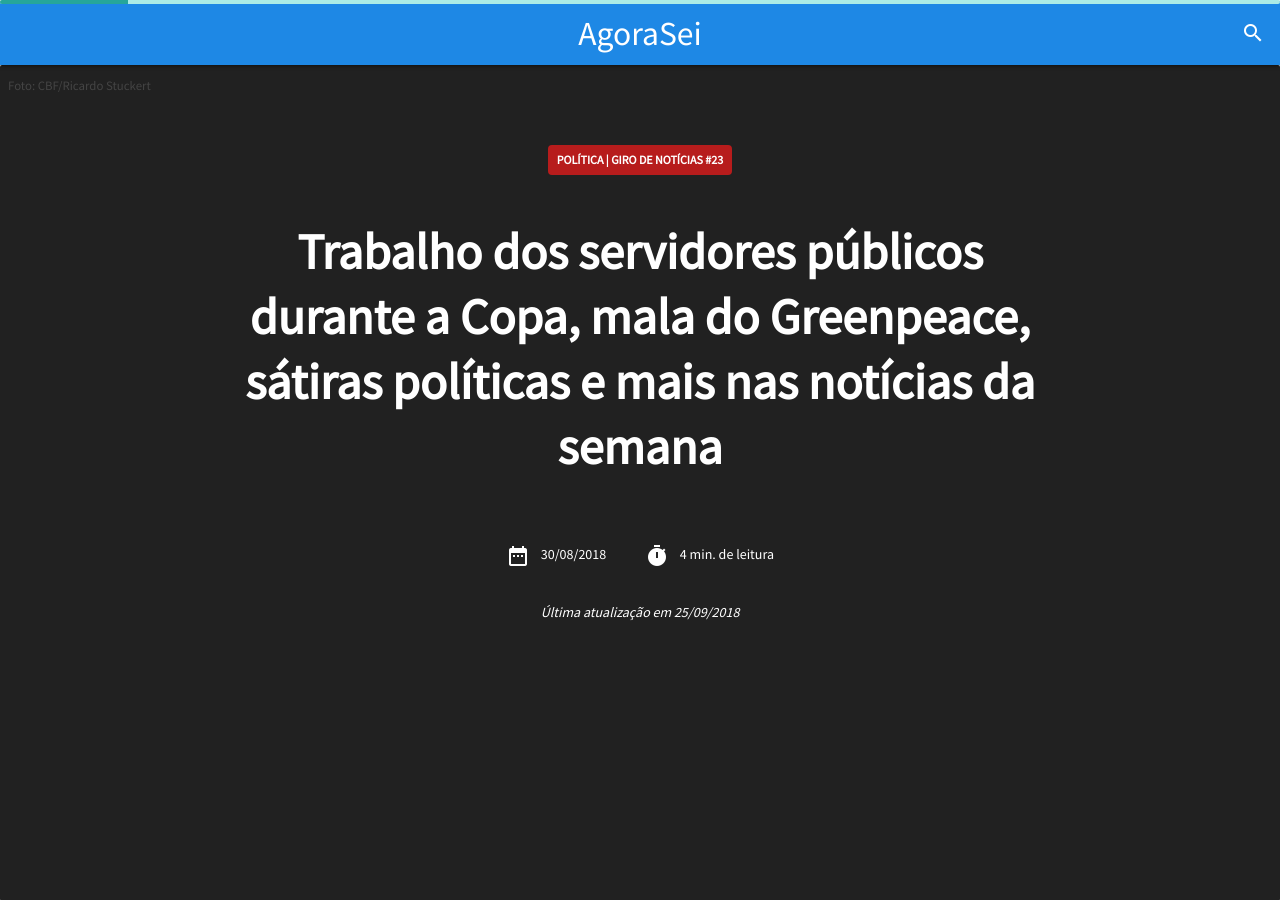
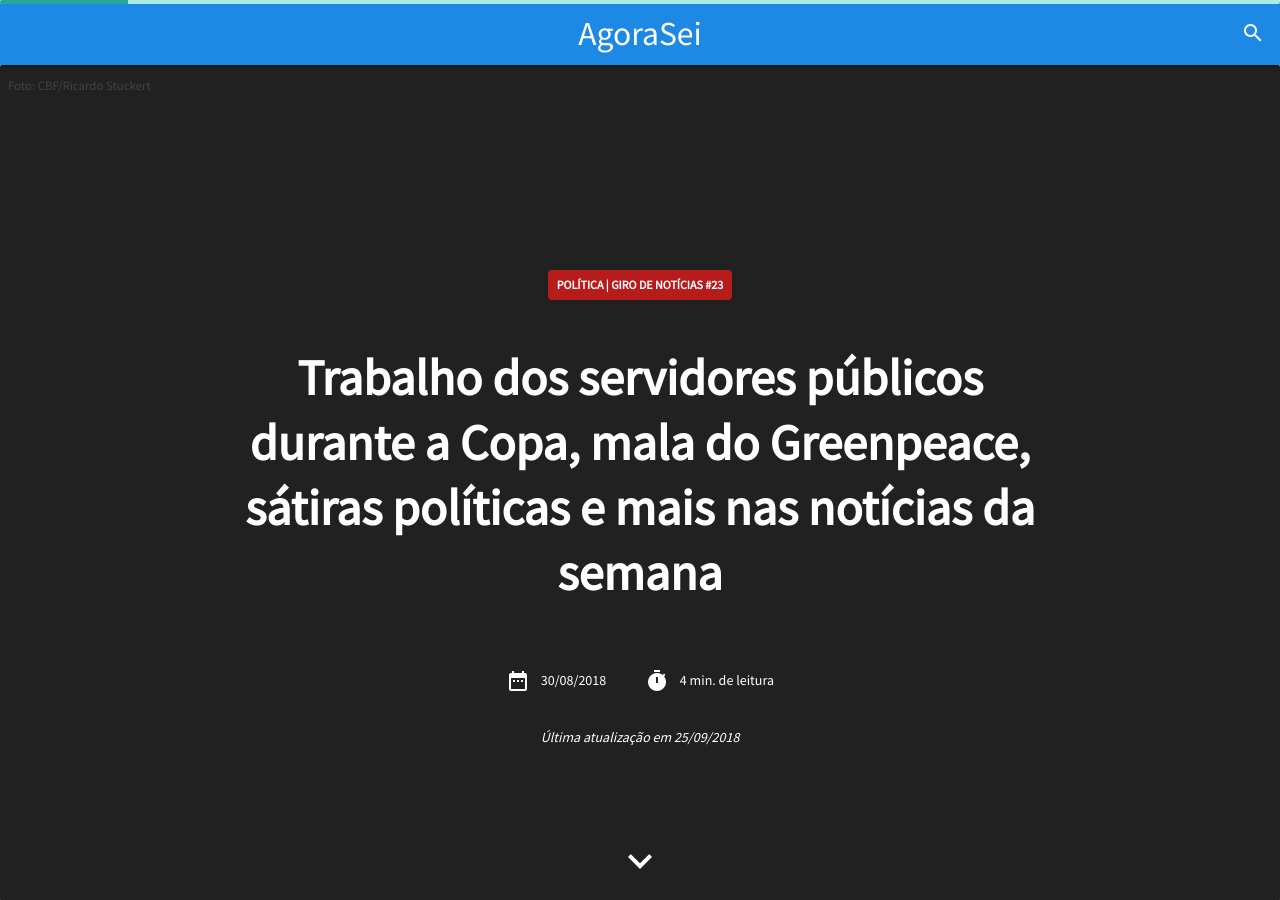
Before and after one commit to agorasei/agorasei.github.io, a Jekyll site: the page built from giro-1.html, in a window 1280 px wide and 900 px high. Built offline with Jekyll 4.4.1, drawn with Linux system fonts in a browser that asks for light colours; some of the changed text lies outside the part shown.

Commit message:
Fix flexbox for news slider on mobile

```diff
--- a/_sass/components/detail.scss
+++ b/_sass/components/detail.scss
@@ -50,6 +50,28 @@
 			left: .5rem;
 			font-size: .8rem;
 		}
+
+		.headline-gotoContent {
+			position: absolute;
+			bottom: 0;
+			left: 50%;
+			margin-left: -1.5rem;
+			animation: bouncing-arrow 1.5s ease-out infinite;
+
+			.material-icons {
+				font-size: 3rem;
+			}
+		}
+
+		@keyframes bouncing-arrow {
+			0%, 100% {
+				transform: translateY(0);
+			}
+
+			50% {
+				transform: translateY(-0.685em);
+			}
+		}
 	}
 
 }
@@ -57,24 +79,31 @@
 // Small size screens
 @media (max-width: 600px) {
 
+	#detailContent {
+		display: flex;
+		align-items: center;
+		justify-content: center;
+		flex-direction: column;
+		//overflow-x: hidden;
+	}
+
 	.drops-mobile-carousel {
 		display: flex;
-		align-items: stretch;
-		justify-content: flex-start;
+		align-items: center;
+		justify-content: center;
 		position: relative;
-		box-sizing: border-box;
-		width: 1000px;
-		overflow: hidden;
+		left: 85vw;
 
 		.drop {
+			width: 90vw;
+			height: calc(100vh - 70px);
 			display: flex;
 			align-items: stretch;
-			width: 90vw;
-			height: calc(100vh - 70px);
+			justify-content: center;
 			overflow: hidden;
 			position: relative;
-			-webkit-transform: scale(0.9) translateY(-2rem);
-			transform: scale(0.9) translateY(-2rem);
+			-webkit-transform: scale(0.9) translateY(0);
+			transform: scale(0.9) translateY(0);
 			opacity: .8;
 			cursor: pointer;
 			pointer-events: none;
@@ -86,6 +115,12 @@
 				transform: scale(1) translateY(0);
 				opacity: 1;
 			}
+
+			.col {
+				display: flex;
+				align-items: stretch;
+				justify-content: center;
+			}
 		}
 	}
 
@@ -93,6 +128,11 @@
 
 // Medium size
 @media (min-width: 601px) and (max-width: 991px) {
+
+	.card.headline {
+		display: flex;
+		align-items: center;
+	}
 
 }
 
@@ -112,6 +152,8 @@
 
 	.headline {
 		margin: 0;
+		display: flex;
+		align-items: center;
 		height: calc(100vh - 64px);
 
 		.headline-title {
--- a/giro-1.html
+++ b/giro-1.html
@@ -17,6 +17,7 @@ layout: detail
 						<p class="headline-update white-text">Última atualização em 25/09/2018</p>
 						<p class="headline-photoCredit"> Foto: CBF/Ricardo Stuckert</p>
 					</div>
+					<a href="#" class="headline-gotoContent white-text"><i class="material-icons">keyboard_arrow_down</i></a>
 				</div>
 			</div>
 		</div>
@@ -45,3 +46,15 @@ layout: detail
 		</div>
 
 	</section>
+
+	<aside class="socialMedia">
+		<ul>
+			<li><a href="#"><i class="material_icons">whatsapp</i> <span>WhatsApp</span></a></li>
+			<li><a href="#">Facebook</a></li>
+			<li><a href="#">Twitter</a></li>
+			<li><a href="#">LinkedIn</a></li>
+			<li><a href="#">E-mail</a></li>
+		</ul>
+	</aside>
+
+	<aside class="accessibilityControls"></aside>
```
